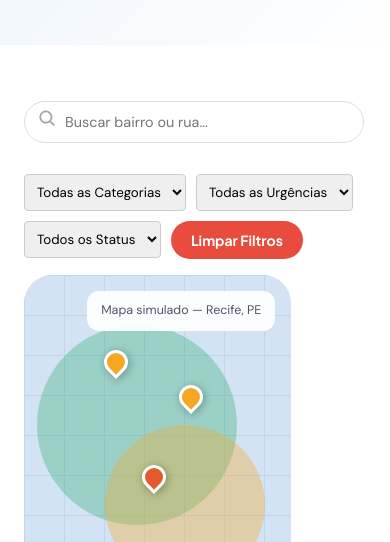
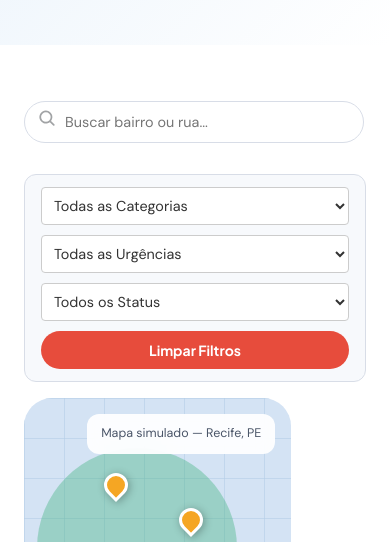
Before and after one commit to Luana-NogueiraLima/Acesscity-Site, a plain HTML site: page mapa.html in a window 390 px wide. Shown: the part 288-830 px from the top of the page. Drawn offline with Linux system fonts and the light colour scheme.

```diff
--- a/style.css
+++ b/style.css
@@ -214,10 +214,34 @@
 .oc-card-inner { display: flex; gap: 12px; align-items: flex-start; }
 .oc-body { flex: 1; min-width: 0; }
 
-/* ── FILTROS ── */
+/* ── FILTROS ANTIGOS / BOTÕES ── */
 .filtros { display: flex; gap: 8px; flex-wrap: wrap; margin-bottom: 20px; }
 .filtro-btn { padding: 8px 16px; border-radius: var(--radius-full); border: 1.5px solid var(--cinza-300); font-size: 0.85rem; font-weight: 600; font-family: var(--fonte-titulo); color: var(--cinza-700); background: var(--branco); transition: var(--trans); cursor: pointer; }
 .filtro-btn.active, .filtro-btn:hover { background: var(--azul-primario); border-color: var(--azul-primario); color: var(--branco); }
+
+/* ── FILTROS AVANÇADOS (NOVO) ── */
+.filtros-avancados {
+    background-color: var(--cinza-100, #f8f9fa);
+    padding: 12px 16px;
+    border-radius: var(--radius-md, 8px);
+    border: 1.5px solid var(--cinza-300, #e2e8f0);
+}
+
+.filtros-avancados select {
+    padding: 8px 12px;
+    border: 1.5px solid var(--cinza-300, #ccc);
+    border-radius: var(--radius-sm, 6px);
+    font-size: 0.9rem;
+    background-color: #fff;
+    color: var(--cinza-800, #333);
+    outline: none;
+    transition: var(--trans, 0.2s);
+}
+
+.filtros-avancados select:focus {
+    border-color: var(--azul-primario, #1a6fbf);
+    box-shadow: 0 0 0 3px rgba(26, 111, 191, 0.12);
+}
 
 /* ── FORMULÁRIO ── */
 .form-section { background: var(--cinza-100); }
@@ -411,6 +435,16 @@
   .footer-grid { grid-template-columns: 1fr; }
   .footer-bottom { flex-direction: column; gap: 8px; text-align: center; }
   .form-card { padding: 28px 20px; }
+
+  /* Ajuste responsivo dos filtros avançados em telas menores */
+  .filtros-avancados {
+      flex-direction: column;
+      align-items: stretch !important;
+  }
+  .filtros-avancados select,
+  .filtros-avancados button {
+      width: 100%;
+  }
 }
 @media (max-width: 480px) {
   .phone-mockup { width: 240px; }
```
